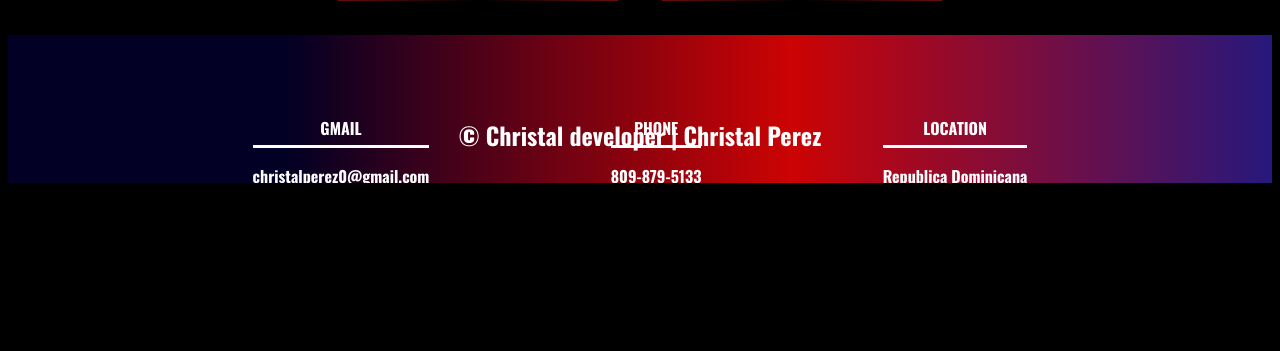
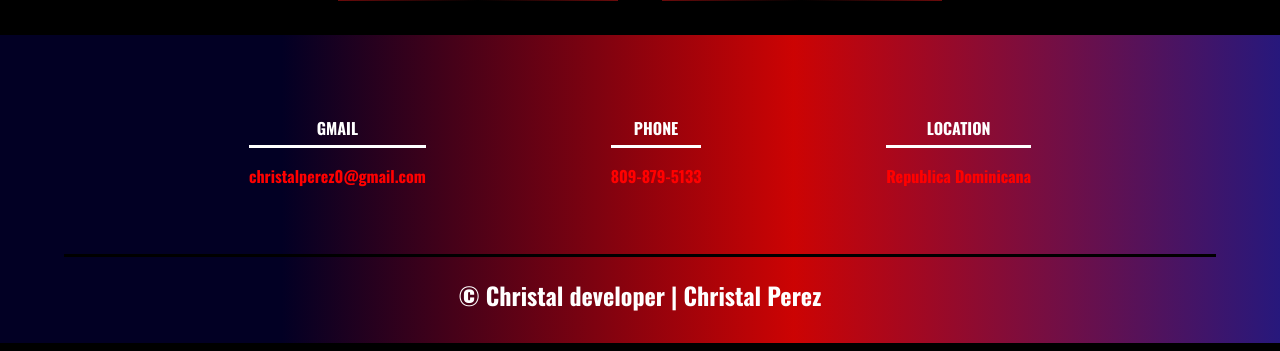
Before and after one commit to Christalpena/TrailersPage, a Django app: page /trailerspage/ in a window 1280 px wide. Shown: the part 944-1295 px from the top of the page. Before the commit the page ends 1127 px from the top, so only its background shows below. Run offline with Django 4.2, Linux system fonts and the light colour scheme; data comes from the database, SQL or seed files in the repository.

Commit message:
deleting some things

```diff
--- a/Trailers/Trailers/static/css/headerAndfooter.css
+++ b/Trailers/Trailers/static/css/headerAndfooter.css
@@ -42,15 +42,15 @@ header {
 footer{
     background: rgb(2,0,36);
     background: linear-gradient(90deg, rgba(2,0,36,1) 22%, rgba(255,4,4,0.7990546560421043) 62%, rgba(39,24,124,1) 100%);
-
     padding: 60px 0 30px 0;
     overflow: hidden;
     margin-top: 10em;
     margin-top: 30px;
-    background-size: cover;
-
+    margin-left: -8px;
+    margin-right: -8px;
     font-family: "Oswald",sans-serif;
     margin-bottom: 0;
+
 }
 
 .container_footer{
@@ -60,7 +60,6 @@ footer{
     margin: auto;
     padding-bottom: 50px;
     border-bottom: 3px solid  black;
-    margin-bottom: -10rem;
 
 }
 
@@ -78,7 +77,7 @@ footer{
 }
 
 .content-footer p{
-    color: white;
+    color:  red;
 }
 
 .last-titule{
@@ -144,3 +143,14 @@ height: 30px;
 }
 
 }
+
+@media screen and(max-width: 555.56px) {
+    header{
+        width: max-content;
+    }
+
+    footer{
+        margin-right: 10rem;
+    }
+
+}
--- a/Trailers/Trailers/templates/searchpageresult.html
+++ b/Trailers/Trailers/templates/searchpageresult.html
@@ -20,6 +20,7 @@
 
 {% block content %}
 <div class="container">
+{% if data %}
 {% for trailers in data %}
     <div class="card">
         <div class="img">
@@ -31,6 +32,9 @@
         </div>
     </div>
 {% endfor %}
+{% else %}
+<h3 style="color: white; margin-top: 10rem;margin-bottom: 10rem;">THIS TRAILER IS NOT ADDED</h3>
+{% endif %}
 </div>
     <style>
 
```
Also changed, not shown: Trailers/Trailers/static/images/add.jpg (deleted), Trailers/Trailers/static/images/cinema5.jpg (deleted), Trailers/Trailers/static/images/cinema51.jpg (deleted), Trailers/Trailers/static/images/edit.jpg (deleted), Trailers/Trailers/static/images/stain.png (deleted), Trailers/Trailers/static/images/trailerpage.jpg (deleted).
